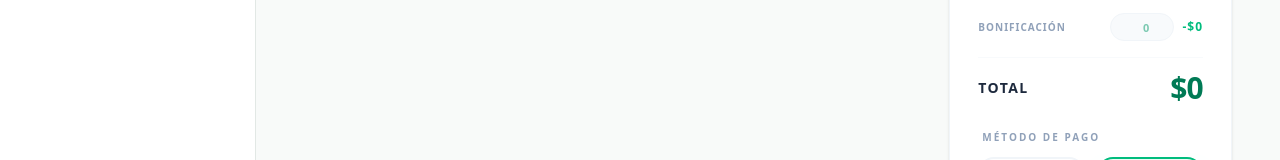
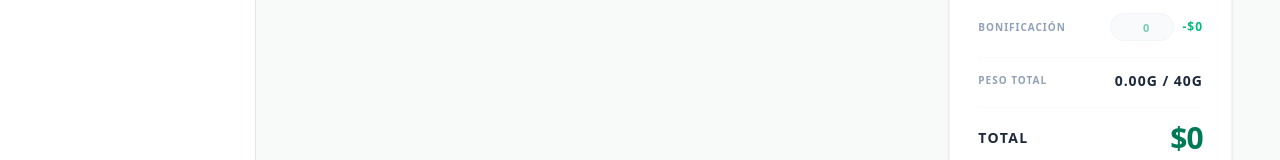
Before and after one commit to egalvez-svg/club-cultivo-front, a Next.js app: page /dispensations in a window 1280 px wide. Shown: the part 545-705 px from the top of the page. Built offline with nearby package versions, Linux system fonts and the light colour scheme; no server answers.

Commit message:
feat(dispensation): implementar limite de 40g y validacion visual en carrito

```diff
--- a/app/dispensations/page.tsx
+++ b/app/dispensations/page.tsx
@@ -44,6 +44,9 @@ export default function DispensationsPage() {
     const subtotal = useMemo(() =>
         cartItems.reduce((acc, item) => acc + (item.product.price * item.quantity), 0),
         [cartItems]);
+    const totalGrams = useMemo(() =>
+        cartItems.reduce((acc, item) => acc + (item.product.equivalentDryGrams * item.quantity), 0),
+        [cartItems]);
     const total = Math.max(0, subtotal - discount);
 
     // Handlers
@@ -61,6 +64,16 @@ export default function DispensationsPage() {
 
         setCartItems(prev => {
             const existing = prev.find(item => item.product.id === product.id);
+            const additionalGrams = product.equivalentDryGrams;
+
+            if (totalGrams + additionalGrams > 40) {
+                sileo.error({
+                    title: "Límite de Dispensación",
+                    description: "No se pueden superar los 40g por operación."
+                });
+                return prev;
+            }
+
             if (existing) {
                 if (existing.quantity >= product.currentStock) {
                     sileo.error({ title: "Límite excedido", description: "No puedes agregar más del stock disponible." });
@@ -85,6 +98,18 @@ export default function DispensationsPage() {
         setCartItems(prev => prev.map(item => {
             if (item.product.id === productId) {
                 const newQty = Math.max(1, item.quantity + delta);
+
+                if (delta > 0) {
+                    const additionalGrams = item.product.equivalentDryGrams;
+                    if (totalGrams + additionalGrams > 40) {
+                        sileo.error({
+                            title: "Límite de Dispensación",
+                            description: "No se pueden superar los 40g por operación."
+                        });
+                        return item;
+                    }
+                }
+
                 if (newQty > item.product.currentStock) {
                     sileo.error({ title: "Límite excedido", description: "No puedes superar el stock actual." });
                     return item;
@@ -175,6 +200,7 @@ export default function DispensationsPage() {
                     onRemoveFromCart={handleRemoveFromCart}
                     onUpdateQuantity={handleUpdateQuantity}
                     subtotal={subtotal}
+                    totalGrams={totalGrams}
                     discount={discount}
                     setDiscount={setDiscount}
                     total={total}
--- a/modules/dispensations/components/DispensationCart.tsx
+++ b/modules/dispensations/components/DispensationCart.tsx
@@ -26,6 +26,7 @@ interface DispensationCartProps {
     onConfirmDispensation: () => void;
     selectedPatient: Patient | null;
     isPending: boolean;
+    totalGrams: number;
 }
 
 export function DispensationCart({
@@ -40,7 +41,8 @@ export function DispensationCart({
     setPaymentMethod,
     onConfirmDispensation,
     selectedPatient,
-    isPending
+    isPending,
+    totalGrams
 }: DispensationCartProps) {
     const isCartEmpty = cartItems.length === 0;
 
@@ -128,6 +130,18 @@ export function DispensationCart({
 
                     <div className="h-px bg-slate-50 my-2 md:my-3" />
 
+                    <div className="flex justify-between items-center text-slate-400 font-bold uppercase tracking-widest text-[9px] md:text-[10px]">
+                        <span>Peso Total</span>
+                        <span className={cn(
+                            "font-black text-[13px] md:text-[14px]",
+                            totalGrams > 40 ? "text-rose-500" : totalGrams > 35 ? "text-amber-500" : "text-slate-800"
+                        )}>
+                            {totalGrams.toFixed(2)}g / 40g
+                        </span>
+                    </div>
+
+                    <div className="h-px bg-slate-50 my-2 md:my-3" />
+
                     <div className="flex justify-between items-center">
                         <span className="text-xs md:text-sm font-black text-slate-800 uppercase tracking-widest">Total</span>
                         <span className="text-2xl md:text-3xl font-black text-emerald-700 tracking-tight">${total.toLocaleString()}</span>
@@ -160,10 +174,10 @@ export function DispensationCart({
 
                 <button
                     onClick={onConfirmDispensation}
-                    disabled={isPending || isCartEmpty || !selectedPatient || total <= 0}
+                    disabled={isPending || isCartEmpty || !selectedPatient || total <= 0 || totalGrams > 40}
                     className="w-full h-14 md:h-16 bg-slate-900 text-white rounded-2xl font-black text-[10px] md:text-xs uppercase tracking-[0.2em] flex items-center justify-center gap-2 md:gap-3 transition-all transform active:scale-95 shadow-xl shadow-slate-200 disabled:opacity-50"
                 >
-                    Confirmar Operación
+                    {totalGrams > 40 ? "Límite Excedido" : "Confirmar Operación"}
                     <ArrowRight className="w-4 h-4 md:w-5 md:h-5" />
                 </button>
             </div>
--- a/modules/dispensations/components/ProductSelection.tsx
+++ b/modules/dispensations/components/ProductSelection.tsx
@@ -106,7 +106,7 @@ export function ProductSelection({
                                     <div className="text-right shrink-0">
                                         <div className="text-[17px] font-black text-slate-800 tracking-tight">${product.price.toLocaleString()}</div>
                                         <div className="text-[9px] font-black text-slate-400 uppercase tracking-widest">
-                                            {product.physicalUnitType === 'GRAMS' ? 'por gramo' : 'por unidad'}
+                                            {'por unidad'}
                                         </div>
                                     </div>
                                 </motion.div>
```
